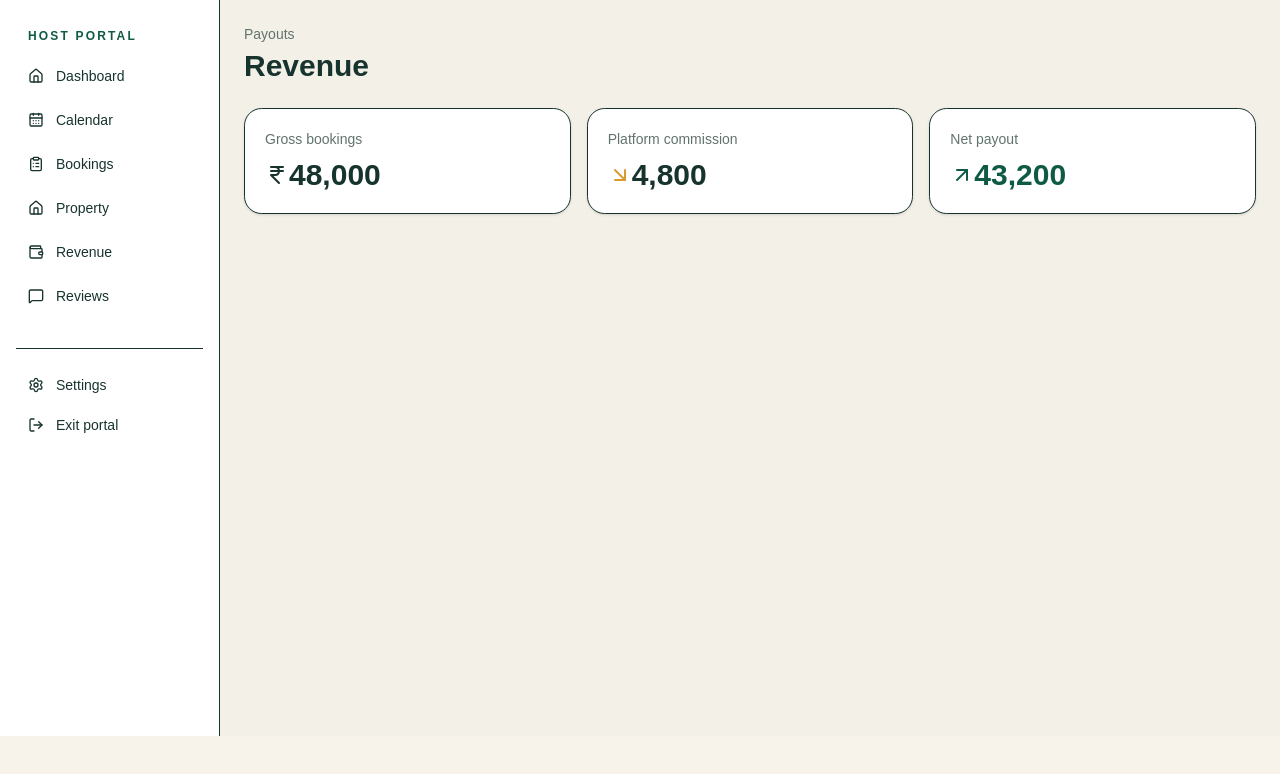
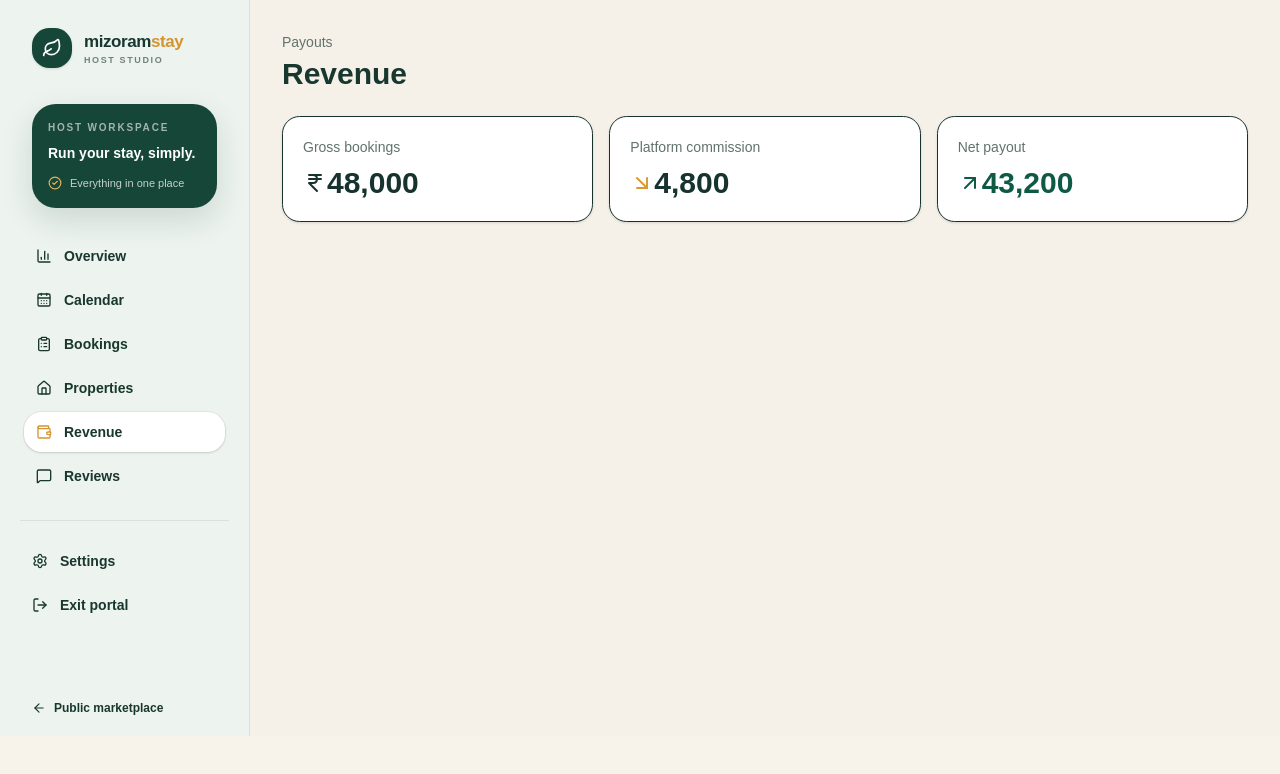
Before and after one commit to drmaruata/mizoramstay, a Next.js app: page /host/revenue in a window 1280 px wide. Shown: the top 774 px of the page. Built offline with nearby package versions, Linux system fonts and the light colour scheme; no server answers.

Commit message:
Redesign host portal shell

```diff
--- a/src/components/host/portal-shell.tsx
+++ b/src/components/host/portal-shell.tsx
@@ -1,3 +1,34 @@
 import Link from 'next/link'
-import { BarChart3, CalendarDays, Home, LogOut, MessageSquare, Settings, Wallet, ClipboardList } from 'lucide-react'
-export function PortalShell({ children, title = 'Host portal' }: { children: React.ReactNode; title?: string }) { const nav=[['/host/dashboard','Dashboard',Home],['/host/calendar','Calendar',CalendarDays],['/host/bookings','Bookings',ClipboardList],['/host/properties','Property',Home],['/host/revenue','Revenue',Wallet],['/host/reviews','Reviews',MessageSquare]] as const; return <div className="min-h-[calc(100vh-4rem)] bg-muted/50"><div className="mx-auto grid max-w-7xl lg:grid-cols-[220px_1fr]"><aside className="hidden min-h-[calc(100vh-4rem)] border-r bg-card p-4 lg:block"><p className="px-3 py-3 text-xs font-bold uppercase tracking-[.18em] text-primary">{title}</p><nav className="space-y-1">{nav.map(([href,label,Icon])=><Link key={href} href={href} className="flex items-center gap-3 rounded-xl px-3 py-2.5 text-sm font-medium hover:bg-muted"><Icon className="size-4" />{label}</Link>)}</nav><div className="mt-8 border-t pt-4"><Link href="#" className="flex items-center gap-3 rounded-xl px-3 py-2.5 text-sm text-muted-foreground"><Settings className="size-4" />Settings</Link><Link href="/" className="flex items-center gap-3 rounded-xl px-3 py-2.5 text-sm text-muted-foreground"><LogOut className="size-4" />Exit portal</Link></div></aside><section className="min-w-0 p-4 md:p-6">{children}</section></div></div> }
+import { ArrowLeft, CheckCircle2, Leaf } from 'lucide-react'
+import { PortalNav, HostUtilityNav } from '@/components/host/portal-nav'
+
+export function PortalShell({ children, title = 'Host workspace' }: { children: React.ReactNode; title?: string }) {
+  return (
+    <div className="min-h-[calc(100vh-4rem)] bg-[#f5f1e8] text-[#18372f]">
+      <div className="mx-auto grid max-w-[1480px] lg:grid-cols-[250px_1fr]">
+        <aside className="hidden min-h-[calc(100vh-4rem)] border-r border-[#d9e1dc] bg-[#edf3ee] lg:flex lg:flex-col lg:p-5">
+          <Link href="/" className="flex items-center gap-3 px-3 py-2">
+            <span className="grid size-10 place-items-center rounded-2xl bg-[#154637] text-white shadow-sm"><Leaf className="size-5" /></span>
+            <span><span className="block text-[17px] font-black tracking-tight">mizoram<span className="text-[#d4942f]">stay</span></span><span className="block text-[9px] font-bold uppercase tracking-[.18em] text-[#72827b]">Host studio</span></span>
+          </Link>
+          <div className="mx-3 mt-7 rounded-3xl bg-[#154637] p-4 text-white shadow-[0_12px_30px_rgba(21,70,55,.15)]">
+            <p className="text-[10px] font-bold uppercase tracking-[.18em] text-white/60">{title}</p>
+            <p className="mt-2 text-sm font-semibold">Run your stay, simply.</p>
+            <div className="mt-3 flex items-center gap-2 text-[11px] text-white/75"><CheckCircle2 className="size-3.5 text-[#e4b35b]" /> Everything in one place</div>
+          </div>
+          <div className="mt-7 px-1"><PortalNav /></div>
+          <HostUtilityNav />
+          <Link href="/" className="mt-auto flex items-center gap-2 px-3 pt-5 text-xs font-semibold text-[#6b7b75] hover:text-[#154637]"><ArrowLeft className="size-3.5" /> Public marketplace</Link>
+        </aside>
+        <main className="min-w-0 pb-24 lg:pb-8">
+          <header className="sticky top-0 z-30 flex items-center justify-between border-b border-[#e0e5df] bg-[#f5f1e8]/95 px-4 py-3 backdrop-blur md:px-6 lg:hidden">
+            <Link href="/" className="flex items-center gap-2"><span className="grid size-9 place-items-center rounded-xl bg-[#154637] text-white"><Leaf className="size-4" /></span><span className="text-sm font-black">MizoramStay</span></Link>
+            <span className="rounded-full bg-white px-3 py-1.5 text-xs font-semibold text-[#61736c] ring-1 ring-black/5">Host studio</span>
+          </header>
+          <section className="min-w-0 p-4 md:p-6 lg:p-8">{children}</section>
+          <nav className="fixed bottom-0 left-0 right-0 z-40 border-t border-[#d9e1dc] bg-[#f8f5ee]/95 px-2 py-2 backdrop-blur lg:hidden"><PortalNav mobile /></nav>
+        </main>
+      </div>
+    </div>
+  )
+}
```
